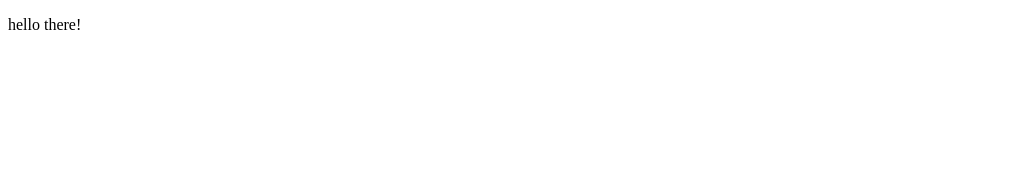
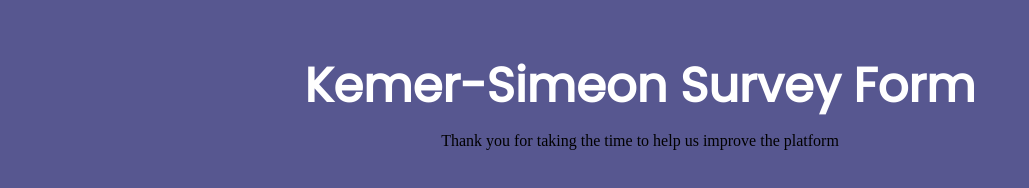
Before and after one commit to kemermohammed/kemer-simeon, a plain HTML site: page index.html in a window 1280 px wide. Shown: the whole page, without its empty margins (0-1029 px from the left). Drawn offline with Linux system fonts and the light colour scheme.

Commit message:
i have added elements and also styled them so far

```diff
--- a/index.html
+++ b/index.html
@@ -4,9 +4,16 @@
     <meta charset="UTF-8" />
     <meta http-equiv="X-UA-Compatible" content="IE=edge" />
     <meta name="viewport" content="width=device-width, initial-scale=1.0" />
+    <link rel="stylesheet" href="./style.css" />
     <title>Survey form</title>
   </head>
   <body>
-    <p>hello there!</p>
+    <div id="first-writeup">
+      <h1 id="title">Kemer-Simeon Survey Form</h1>
+      <p id="description">
+        Thank you for taking the time to help us improve the platform
+      </p>
+    </div>
+    <div></div>
   </body>
 </html>
--- /dev/null
+++ b/style.css
@@ -0,0 +1,23 @@
+@import url("https://fonts.googleapis.com/css2?family=Poppins&display=swap");
+@import url("https://fonts.googleapis.com/css2?family=Inter:wght@100&display=swap");
+
+* {
+  margin: 0;
+  padding: 0;
+  box-sizing: border-box;
+}
+
+body {
+  background-color: rgb(87, 87, 144);
+}
+
+#first-writeup {
+  text-align: center;
+}
+
+#title {
+  font-family: "Poppins", sans-serif;
+  color: white;
+  padding: 50px 0 10px 0;
+  font-size: 3rem;
+}
```
